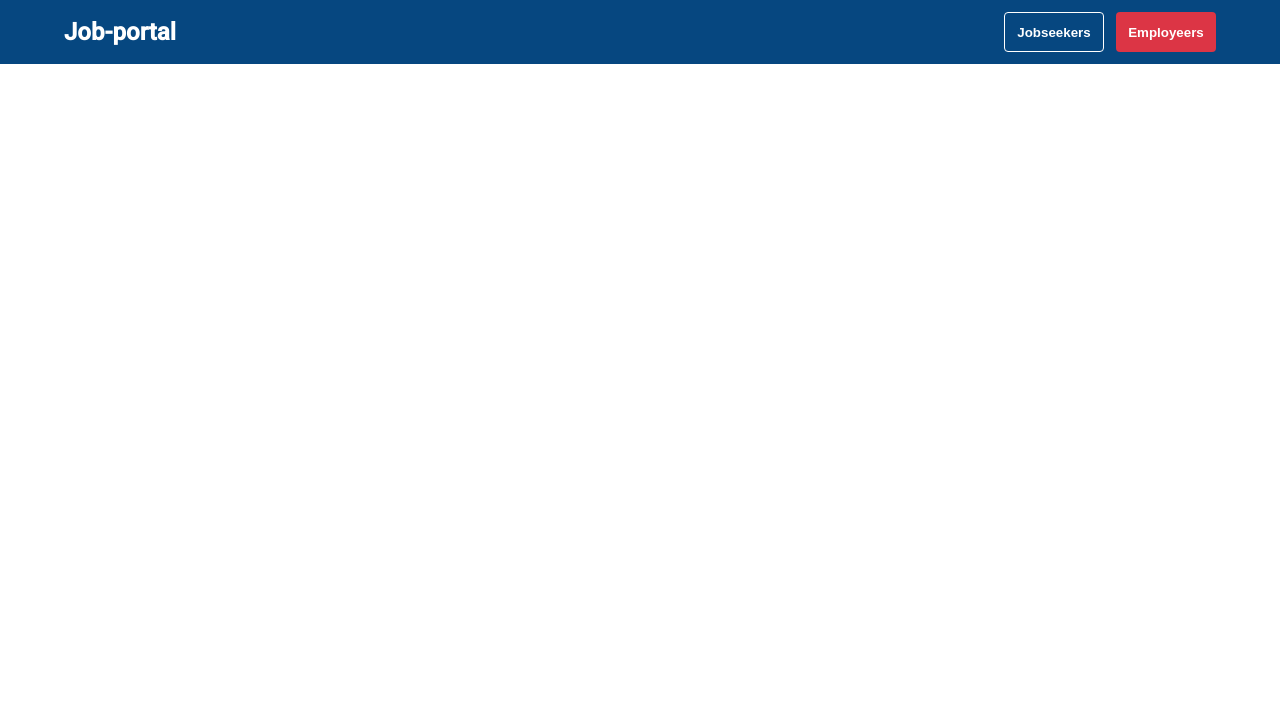
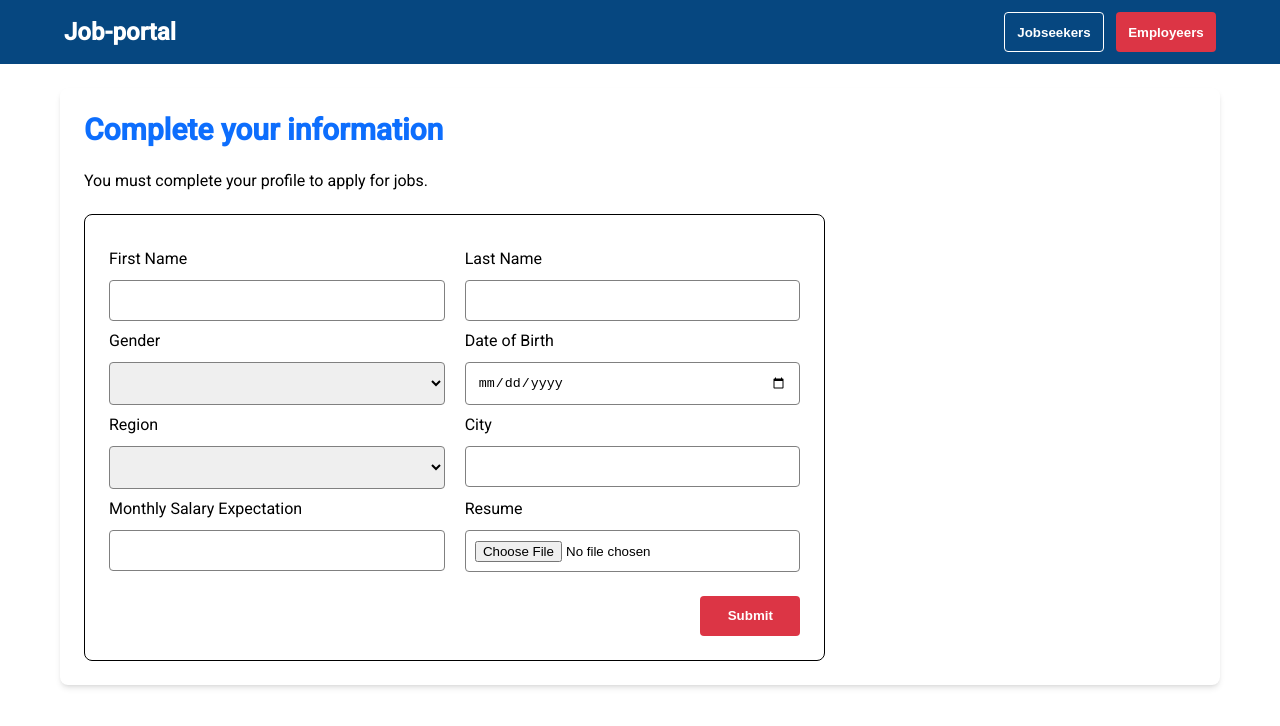
Before and after one commit to aimerukundo/job-portal, an Angular app: page /jobseekers/confirm/profile in a window 1280 px wide. Before the commit this address led to /. Shown: the top 726 px of the page. Built offline with nearby package versions, Linux system fonts and the light colour scheme.

Commit message:
feat: add update jobseeker profile user interface

```diff
--- a/src/app/app-routing.module.ts
+++ b/src/app/app-routing.module.ts
@@ -3,6 +3,7 @@ import { RouterModule, Routes } from '@angular/router';
 import { JobseekerRegistrationComponent } from './jobseeker-registration/jobseeker-registration.component';
 import { EmployerRegistrationComponent } from './employer-registration/employer-registration.component';
 import { JobseekersLoginComponent } from './jobseekers-login/jobseekers-login.component';
+import { ProfileComponent } from './profile/profile.component';
 
 
 const routes: Routes = [
@@ -18,7 +19,10 @@ const routes: Routes = [
     path: 'employers/signup',
     component: EmployerRegistrationComponent,
   },
-
+  {
+    path: 'jobseekers/confirm/profile',
+    component: ProfileComponent
+  }
 
 ];
 
--- a/src/app/jobseekers-login/jobseekers-login.component.html
+++ b/src/app/jobseekers-login/jobseekers-login.component.html
@@ -83,20 +83,16 @@
     </div>
   </div>
   <div class="card card-2 bg-white col-4-xl p-2 col-12-xs col-12-md">
-    <<<<<<< HEAD
-    <h1 class="font-normal font-xl card-2-title">Don't have an account?</h1>
+    <h1 class="font-normal font-xl card-2-title">
+      Don&apos;t have an account?
+    </h1>
     <button
       class="btn-outlined-blue btn-card-2"
       [routerLink]="['/jobseekers/signup']"
     >
       REGISTER HERE
     </button>
-    =======
-    <h1 class="font-normal font-xl card-2-title">
-      Don&apos;t have an account?
-    </h1>
-    <button class="btn-outlined-blue btn-card-2">REGISTER HERE</button>
-    >>>>>>> main
+
     <h1 class="font-normal font-xl card-2-title">Are you an Employer?</h1>
     <button class="btn-outlined-blue btn-card-2">LOGIN HERE</button>
   </div>
--- /dev/null
+++ b/src/app/models/employer.model.ts
@@ -0,0 +1,6 @@
+export interface IEmployer {
+    companyName: string;
+    contactName: string;
+    businessEmail: string;
+    password: string;
+}
--- a/src/app/parent.module.ts
+++ b/src/app/parent.module.ts
@@ -13,9 +13,10 @@ import {
 import { EmployerRegistrationComponent } from './employer-registration/employer-registration.component';
 import { authInterceptorInterceptor } from './auth-interceptor.interceptor';
 import { JobseekersLoginComponent } from './jobseekers-login/jobseekers-login.component';
+import { ProfileComponent } from './profile/profile.component';
 
 @NgModule({
-  declarations: [JobseekerRegistrationComponent, EmployerRegistrationComponent, JobseekersLoginComponent],
+  declarations: [JobseekerRegistrationComponent, EmployerRegistrationComponent, JobseekersLoginComponent, ProfileComponent],
   imports: [
     CommonModule,
     RouterModule,
--- /dev/null
+++ b/src/app/profile/profile.component.html
@@ -0,0 +1,198 @@
+<div class="jobseeker-container mt-2">
+  <div class="col-12-xs col-7-md col-12-xl col-12-xxl">
+    <div class="card bg-white p-2">
+      <h1 class="font-xxl font-semibold text-light-blue mb-2">
+        Complete your information
+      </h1>
+      <p class="mb-2">You must complete your profile to apply for jobs.</p>
+      <div class="form-container col-8-xl p-2">
+        <form [formGroup]="profileForm" (ngSubmit)="updateProfile()">
+          <div class="input-group">
+            <div class="col-12-xs col-8-md col-6-xl">
+              <label for="first-name" class="font-md">First Name</label>
+              <input
+                id="first-name"
+                type="text"
+                class="input"
+                formControlName="firstName"
+                [ngClass]="{
+                    'border-red':
+                      firstName?.invalid &&
+                      firstName?.touched &&
+                      firstName?.errors?.['required']
+                  }"
+              />
+              <p
+                *ngIf="firstName?.invalid &&
+                  firstName?.touched && firstName?.errors?.['required']"
+                class="text-red font-sm"
+              >
+                {{ required }}
+              </p>
+            </div>
+            <div class="col-12-xs col-8-md col-6-xl">
+              <label for="last-name" class="font-md">Last Name</label>
+              <input
+                id="last-name"
+                type="text"
+                class="input"
+                formControlName="lastName"
+                [ngClass]="{
+                    'border-red':
+                      lastName?.invalid &&
+                      lastName?.touched &&
+                      lastName?.errors?.['required']
+                  }"
+              />
+              <p
+                *ngIf="lastName?.invalid &&
+                  lastName?.touched && lastName?.errors?.['required']"
+                class="text-red font-sm"
+              >
+                {{ required }}
+              </p>
+            </div>
+          </div>
+          <div class="input-group">
+            <div class="col-12-xs col-8-md col-6-xl">
+              <label for="gender" class="font-md">Gender</label>
+              <select
+                id="gender"
+                class="input"
+                formControlName="gender"
+                [ngClass]="{
+                      'border-red':
+                        gender?.invalid &&
+                        gender?.touched &&
+                        gender?.errors?.['required']
+                    }"
+              >
+                <option value="Male">Male</option>
+                <option value="Female">Female</option>
+              </select>
+              <p
+                *ngIf="gender?.invalid &&
+                    gender?.touched && gender?.errors?.['required']"
+                class="text-red font-sm"
+              >
+                {{ required }}
+              </p>
+            </div>
+            <div class="col-12-xs col-8-md col-6-xl">
+              <label for="dateOfBirth" class="font-md">Date of Birth</label>
+              <input type="date" class="input" />
+              <p
+                *ngIf="dateOfBirth?.invalid &&
+                    dateOfBirth?.touched && dateOfBirth?.errors?.['required']"
+                class="text-red font-sm"
+              >
+                {{ required }}
+              </p>
+            </div>
+          </div>
+          <div class="input-group">
+            <div class="col-12-xs col-8-md col-6-xl">
+              <label for="region" class="font-md">Region</label>
+
+              <select
+                id="region"
+                class="input"
+                formControlName="region"
+                [ngClass]="{
+                      'border-red':
+                        region?.invalid &&
+                        region?.touched &&
+                        region?.errors?.['required']
+                    }"
+              >
+                <option value="Takoradi">Takoradi</option>
+                <option value="Accra">Accra</option>
+                <option value="Kumasi">Kumasi</option>
+              </select>
+              <p
+                *ngIf="region?.invalid &&
+                    region?.touched && region?.errors?.['required']"
+                class="text-red font-sm"
+              >
+                {{ required }}
+              </p>
+            </div>
+            <div class="col-12-xs col-8-md col-6-xl">
+              <label for="city" class="font-md">City</label>
+              <input
+                id="city"
+                type="text"
+                class="input"
+                formControlName="city"
+                [ngClass]="{
+                      'border-red':
+                        city?.invalid &&
+                        city?.touched &&
+                        city?.errors?.['required']
+                    }"
+              />
+              <p
+                *ngIf="city?.invalid &&
+                    city?.touched && city?.errors?.['required']"
+                class="text-red font-sm"
+              >
+                {{ required }}
+              </p>
+            </div>
+          </div>
+          <div class="input-group">
+            <div class="col-12-xs col-8-md col-6-xl">
+              <label for="salary" class="font-md">Monthly Salary Expectation</label>
+              <input
+                id="salary"
+                type="number"
+                class="input"
+                formControlName="salary"
+                [ngClass]="{
+                    'border-red':
+                      salary?.invalid &&
+                      salary?.touched &&
+                      salary?.errors?.['required']
+                  }"
+              />
+              <p
+                *ngIf="salary?.invalid &&
+                  salary?.touched && salary?.errors?.['required']"
+                class="text-red font-sm"
+              >
+                {{ required }}
+              </p>
+            </div>
+            <div class="col-12-xs col-8-md col-6-xl">
+              <label for="resume" class="font-md">Resume</label>
+              <input
+                id="resume"
+                type="file"
+                class="input-file"
+                formControlName="lastName"
+                [ngClass]="{
+                    'border-red':
+                      resume?.invalid &&
+                      resume?.touched &&
+                      resume?.errors?.['required']
+                  }"
+              />
+              <p
+                *ngIf="resume?.invalid &&
+                  resume?.touched && resume?.errors?.['required']"
+                class="text-red font-sm"
+              >
+                {{ required }}
+              </p>
+            </div>
+          </div>
+          <div class="button mt-2">
+            <button type="submit" class="btn-primary font-semibold">
+              Submit
+            </button>
+          </div>
+        </form>
+      </div>
+    </div>
+  </div>
+</div>
--- /dev/null
+++ b/src/app/profile/profile.component.scss
@@ -0,0 +1,62 @@
+@use "sass:math";
+@import "../app.component.scss";
+
+.jobseeker-container {
+  display: flex;
+  gap: 20px;
+  flex-wrap: wrap;
+}
+
+.form-container {
+  border: 1px solid black;
+  border-radius: 8px;
+  padding: 0 auto;
+}
+
+.input-group {
+  display: flex;
+  gap: 20px;
+  margin: 10px 0px;
+}
+
+.input-file {
+  width: 100%;
+  padding: math.div($base-padding, 1.3);
+  border: 0.5px solid gray;
+  border-radius: $base-border-radius;
+  box-sizing: border-box;
+  margin-top: $base-margin;
+}
+.border-red {
+  border: 1px solid $error;
+}
+.button {
+  display: flex;
+  justify-content: end;
+}
+
+.card-2 {
+  display: flex;
+  flex-direction: column;
+
+  align-items: center;
+  max-height: 250px;
+}
+
+.card-2-title {
+  text-align: center;
+  margin: 10px 0px;
+}
+
+.btn-card-2 {
+  width: 100%;
+}
+
+@media (max-width: 720px) {
+  .input-group {
+    flex-wrap: wrap;
+  }
+  .jobseeker-container{
+    margin: 0 auto;
+  }
+}
--- /dev/null
+++ b/src/app/profile/profile.component.ts
@@ -0,0 +1,66 @@
+import { Component } from '@angular/core';
+import { REQUIRED_FIELD } from '../../constants/constants';
+import { FormControl, FormGroup, Validators } from '@angular/forms';
+
+@Component({
+  selector: 'app-profile',
+  templateUrl: './profile.component.html',
+  styleUrl: './profile.component.scss',
+})
+export class ProfileComponent {
+  required = '';
+
+  constructor() {
+    this.required = REQUIRED_FIELD;
+  }
+  profileForm = new FormGroup({
+    firstName: new FormControl('', [
+      Validators.required,
+      Validators.minLength(4),
+    ]),
+    lastName: new FormControl('', [
+      Validators.required,
+      Validators.minLength(4),
+    ]),
+    gender: new FormControl('', [Validators.required]),
+    dateOfBirth: new FormControl('', [Validators.required]),
+    region: new FormControl('', [Validators.required]),
+    city: new FormControl('', [Validators.required]),
+    salary: new FormControl('', [Validators.required]),
+    resume: new FormControl('', [Validators.required]),
+  });
+
+  get firstName() {
+    return this.profileForm.get('firstName');
+  }
+
+  get lastName() {
+    return this.profileForm.get('lastName');
+  }
+
+  get gender() {
+    return this.profileForm.get('gender');
+  }
+
+  get dateOfBirth() {
+    return this.profileForm.get('dateOfBirth');
+  }
+
+  get region() {
+    return this.profileForm.get('region');
+  }
+
+  get city() {
+    return this.profileForm.get('city');
+  }
+
+  get salary() {
+    return this.profileForm.get('salary');
+  }
+
+  get resume() {
+    return this.profileForm.get('resume');
+  }
+
+  public updateProfile() {}
+}
```
Also changed, not shown: 1 other file (tests, documents, lock files or other folders).
